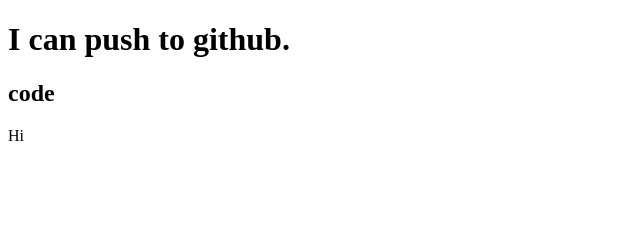
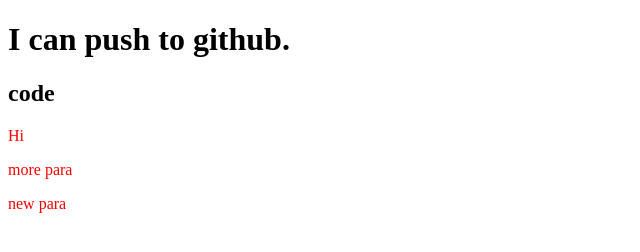
Before and after one commit to SamitRaiyan/My-2ns-R, a plain HTML site: page index.html in a window 1280 px wide. Shown: the whole page, without its empty margins (0-640 px from the left). Drawn offline with Linux system fonts and the light colour scheme.

Commit message:
style added

```diff
--- a/index.html
+++ b/index.html
@@ -10,5 +10,8 @@
     <h1>I can push to github.</h1>
     <h2>code</h2>
     <p>Hi</p>
+    <p>more para</p>
+    <p>new para</p>
+    <link rel="stylesheet" href="style.css">
 </body>
 </html>
--- /dev/null
+++ b/style.css
@@ -0,0 +1,3 @@
+p{
+    color:red;
+}
```
